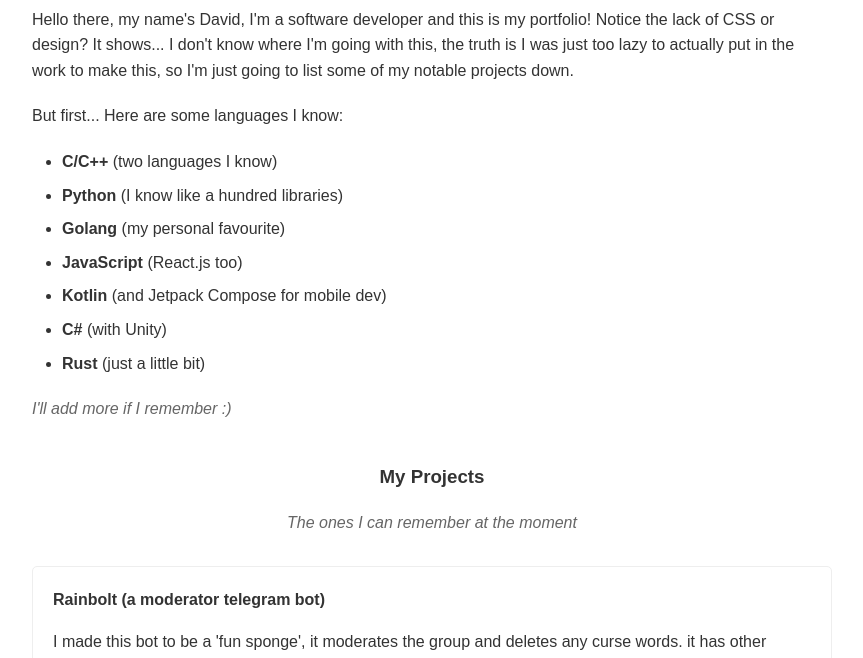
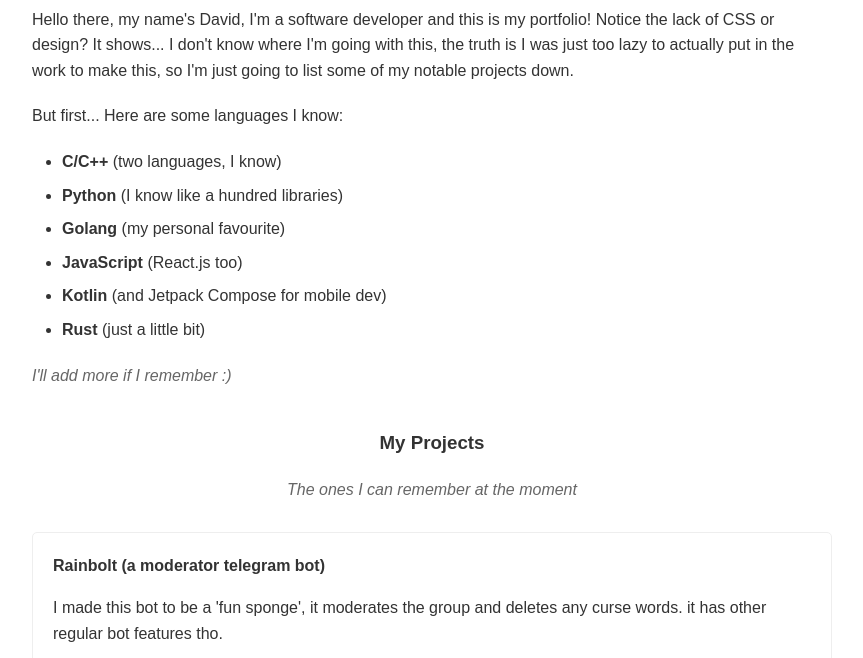
Before and after one commit to lordryns/lordryns.github.io, a plain HTML site: page index.html in a window 1280 px wide. Shown: the part 106-764 px from the top of the page, without its empty margins (208-1071 px from the left). Drawn offline with Linux system fonts and the light colour scheme.

Commit message:
Update index.html

```diff
--- a/index.html
+++ b/index.html
@@ -19,12 +19,11 @@
     </p>
 
     <ul style="margin-bottom: 20px; padding-left: 30px;">
-      <li style="margin-bottom: 8px;"><strong>C/C++</strong> (two languages I know)</li>
+      <li style="margin-bottom: 8px;"><strong>C/C++</strong> (two languages, I know)</li>
       <li style="margin-bottom: 8px;"><strong>Python</strong> (I know like a hundred libraries)</li>
       <li style="margin-bottom: 8px;"><strong>Golang</strong> (my personal favourite)</li>
       <li style="margin-bottom: 8px;"><strong>JavaScript</strong> (React.js too)</li>
       <li style="margin-bottom: 8px;"><strong>Kotlin</strong> (and Jetpack Compose for mobile dev)</li>
-      <li style="margin-bottom: 8px;"><strong>C#</strong> (with Unity)</li>
       <li style="margin-bottom: 8px;"><strong>Rust</strong> (just a little bit)</li>
     </ul>
 
```
